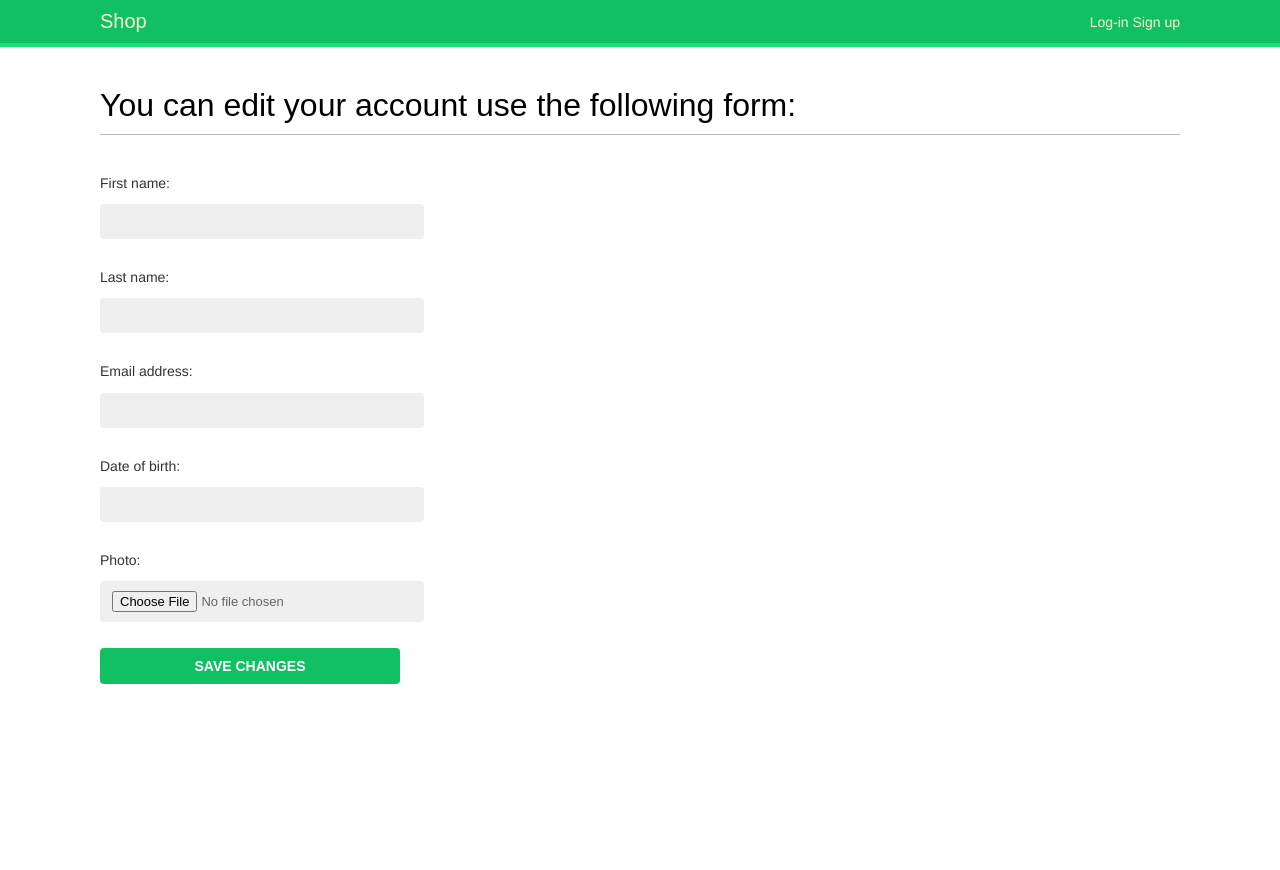
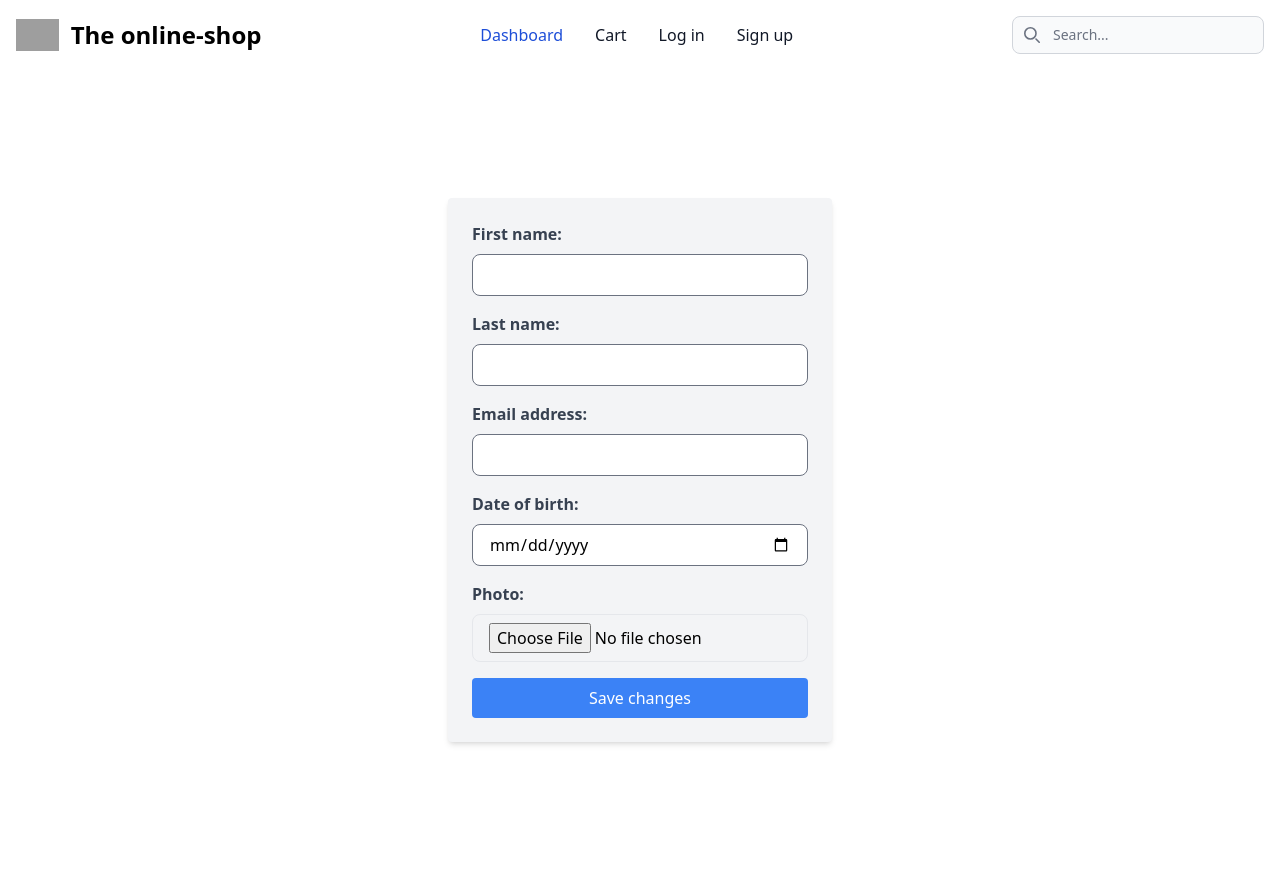
Before and after one commit to ch4zzy/online-shop, a Django app: template apps/account/templates/account/edit.html in a window 1280 px wide. Before the commit the page ends 684 px from the top, so only its background shows below. Run offline with Django 3.2, Linux system fonts and the light colour scheme; the template is opened without the code that fills it: values that come from a table or form of the project are taken from there, others are empty; style sheets or scripts are compiled from the project's sources; parts of the project's set-up code (start-up, migrations or seed data) failed here and were passed over; some libraries are stand-ins or nearby versions; some web fonts are replaced; grey boxes are pictures that could not be loaded.

Commit message:
refactor: templates

```diff
--- a/apps/account/templates/account/edit.html
+++ b/apps/account/templates/account/edit.html
@@ -1,15 +1,36 @@
-{% extends "base.html" %}
+{% extends "shop/base.html" %}
 
 {% block title %}
     Edit your account
 {% endblock %}
 
 {% block content %}
-    <h1>You can edit your account use the following form:</h1>
-    <form action="." method="post" enctype="multipart/form-data">
-        {{ user_form.as_p }}
-        {{ profile_form.as_p }}
-        {% csrf_token %}
-        <p><input type="submit" value="Save changes"></p>
-    </form>
+    <div class="flex items-center justify-center h-screen">
+        <form class="w-full max-w-sm p-6 bg-gray-100 rounded shadow-md" action="." method="post" enctype="multipart/form-data">
+            <div class="mb-4">
+                <label for="first_name" class="block text-gray-700 font-semibold mb-2">First name:</label>
+                <input type="text" id="first_name" name="first_name" class="w-full px-4 py-2 border rounded-lg focus:ring focus:ring-blue-300">
+            </div>
+            <div class="mb-4">
+                <label for="last_name" class="block text-gray-700 font-semibold mb-2">Last name:</label>
+                <input type="text" id="last_name" name="last_name" class="w-full px-4 py-2 border rounded-lg focus:ring focus:ring-blue-300">
+            </div>
+            <div class="mb-4">
+                <label for="email" class="block text-gray-700 font-semibold mb-2">Email address:</label>
+                <input type="email" id="email" name="email" class="w-full px-4 py-2 border rounded-lg focus:ring focus:ring-blue-300">
+            </div>
+            <div class="mb-4">
+                <label for="date_of_birth" class="block text-gray-700 font-semibold mb-2">Date of birth:</label>
+                <input type="date" id="date_of_birth" name="date_of_birth" class="w-full px-4 py-2 border rounded-lg focus:ring focus:ring-blue-300">
+            </div>
+            <div class="mb-4">
+                <label for="photo" class="block text-gray-700 font-semibold mb-2">Photo:</label>
+                <input type="file" id="photo" name="photo" class="w-full px-4 py-2 border rounded-lg focus:ring focus:ring-blue-300">
+            </div>
+            <div class="mt-4">
+                <input type="submit" value="Save changes" class="w-full px-4 py-2 bg-blue-500 text-white rounded hover:bg-blue-600 cursor-pointer">
+            </div>
+            {% csrf_token %}
+        </form>
+    </div>
 {% endblock %}
```
Also changed, not shown: apps/payment/templates/payment/process.html (+28 -14 lines).
